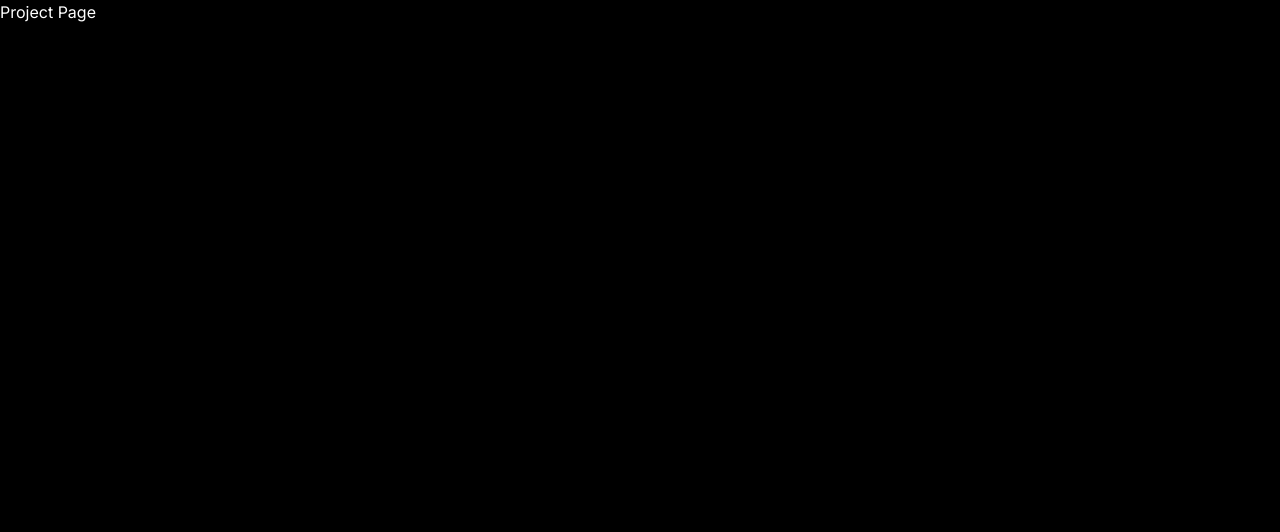
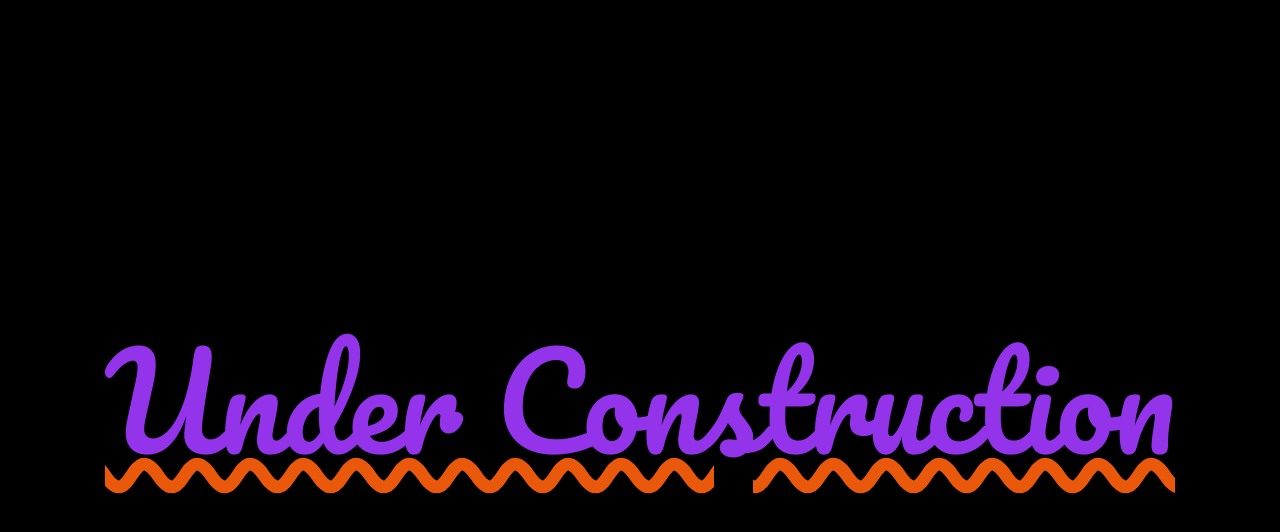
Before and after one commit to elbasel42/portfolio, a Next.js app: page /projects in a window 1280 px wide. Shown: the top 532 px of the page. Built offline with nearby package versions, Linux system fonts and the light colour scheme.

Commit message:
Minor change

```diff
--- a/app/(pages)/about/page.tsx
+++ b/app/(pages)/about/page.tsx
@@ -15,11 +15,11 @@ const AboutPage = () => {
     <SlideInFromBottom>
       <HomeButton />
       <Link
-        className="fixed z-20 flex flex-col gap-2 px-2 py-2 border rounded-lg hover:scale-125 top-4 border-white/50 right-4"
+        className="fixed z-20 flex flex-col gap-2 px-2 py-2 border rounded-lg hover:scale-125 bottom-4 border-white/50 left-4"
         href="/Abdelrahman-Elbasel-Resume.pdf"
         download="Abdelrahman-Elbasel-Resume.pdf"
       >
-        <FaDownload className="w-8 h-8 active:scale-125 hover:bounce" />
+        <FaDownload className="w-6 h-6 active:scale-125 hover:bounce" />
       </Link>
       <Dots />
       <main className="h-[100svh] overflow-y-auto snap-y scroll-smooth snap-mandatory app-scrollbar">
--- a/app/(pages)/projects/page.tsx
+++ b/app/(pages)/projects/page.tsx
@@ -1,5 +1,23 @@
+import { Pacifico } from "next/font/google";
+import { twMerge } from "tailwind-merge";
+
+const pacifico = Pacifico({
+  subsets: ["latin"],
+  weight: "400",
+});
 const ProjectsPage = () => {
-  return <main>Project Page</main>;
+  return (
+    <main className="h-[100svh] flex items-center justify-center">
+      <h1
+        className={twMerge(
+          "md:text-9xl text-4xl text-purple-600 md:underline decoration-orange-600 decoration-wavy text-center",
+          pacifico.className
+        )}
+      >
+        Under Construction
+      </h1>
+    </main>
+  );
 };
 
 export default ProjectsPage;
--- a/app/components/HomeButton.tsx
+++ b/app/components/HomeButton.tsx
@@ -7,7 +7,7 @@ export const HomeButton = () => {
       href="/"
       className="bg-black/80 fixed z-20 px-2 py-2 transform border rounded-full transition-all duration-2000 hover:rotate-[360deg] active:rotate-[360deg] bottom-4 md:bottom-4 border-white/50 right-4"
     >
-      <BiHomeAlt2 className="w-8 h-8 active:scale-125 transition-all hover:text-red-600 duration-300 hover:scale-125" />
+      <BiHomeAlt2 className="w-6 h-6 md:w-8 md:h-8 active:scale-125 transition-all hover:text-red-600 duration-300 hover:scale-125" />
     </Link>
   );
 };
--- a/app/lib/routes.ts
+++ b/app/lib/routes.ts
@@ -1 +1 @@
-export const routes = ['about', 'contact', 'projects', 'experience']
+export const routes = ["about", "contact", "experience", "projects"];
```
